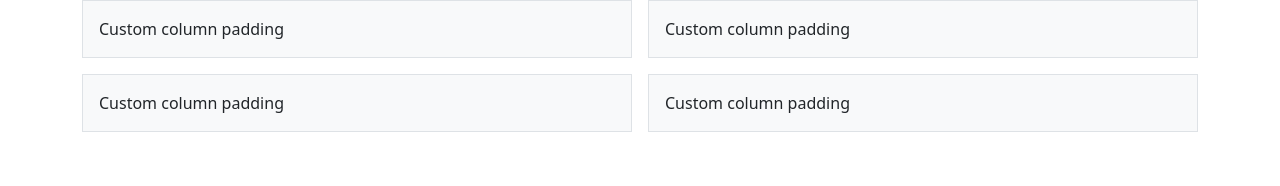
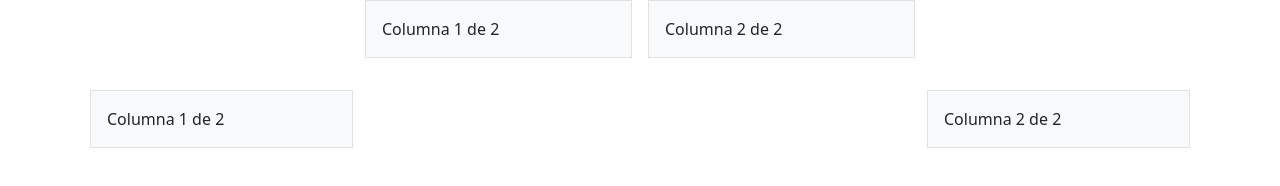
Before and after one commit to Elezetabe/exercise_gutter, a plain HTML site: page index.html in a window 1280 px wide. Drawn offline with nearby package versions, Linux system fonts and the light colour scheme.

Commit message:
horizontal align

```diff
--- a/index.html
+++ b/index.html
@@ -8,18 +8,20 @@
 </head>
 <body>
   <div class="container">
-  <div class="row g-3">
-    <div class="col-6">
-      <div class="p-3 border bg-light">Custom column padding</div>
+    <div class="row g-3 justify-content-center">
+      <div class="col-3">
+        <div class="p-3 border bg-light">Columna 1 de 2</div>
       </div>
-    <div class="col-6">
-      <div class="p-3 border bg-light">Custom column padding</div>
+      <div class="col-3">
+        <div class="p-3 border bg-light">Columna 2 de 2</div>
       </div>
-    <div class="col-6">
-      <div class="p-3 border bg-light">Custom column padding</div>
+      <div class="row g-3 justify-content-between">
+      <div class="col-3">
+        <div class="p-3 border bg-light">Columna 1 de 2</div>
       </div>
-    <div class="col-6">
-      <div class="p-3 border bg-light">Custom column padding</div>
+      <div class="col-3">
+        <div class="p-3 border bg-light">Columna 2 de 2</div>
+      </div>
       </div>
     </div>
   </div>
```
Lines whose indentation alone changed are shown as unchanged.
